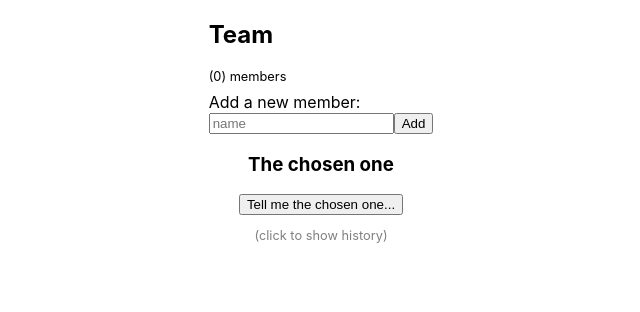
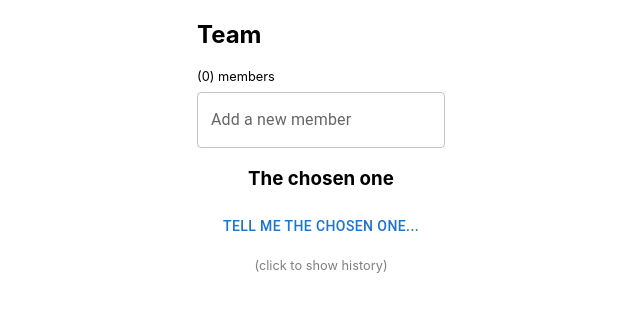
Before and after one commit to dtgoitia/whose-turn-is-it, a React (Create React App) app in the folder webapp/: page / in a window 1280 px wide. Shown: the top 312 px of the page, without its empty margins (319-959 px from the left). Built offline with nearby package versions, Linux system fonts and the light colour scheme; the HTML template or start-up script is replaced by a standard one.

Commit message:
Use MUI input field

```diff
--- a/webapp/src/AddMember.tsx
+++ /dev/null
@@ -1,29 +0,0 @@
-import { Person } from "./domain";
-import { useState } from "react";
-
-interface AddTeamMemberProps {
-  add: (person: Person) => void;
-}
-function AddTeamMember({ add }: AddTeamMemberProps) {
-  const [name, setName] = useState<string>("");
-  function handleNameChange(event: any) {
-    setName(event.target.value);
-  }
-  return (
-    <div>
-      <div>Add a new member:</div>
-      <input
-        type="text"
-        value={name ? name : undefined}
-        placeholder="name"
-        onChange={handleNameChange}
-      />
-      {/* TODO: support ENTER to submit */}
-      <button onClick={() => add(name)} type="submit">
-        Add
-      </button>
-    </div>
-  );
-}
-
-export default AddTeamMember;
--- a/webapp/src/App.tsx
+++ b/webapp/src/App.tsx
@@ -9,14 +9,16 @@ import {
   getMemberWhoWasLessChosen,
 } from "./domain";
 import storage from "./localStorage";
+import styled from "@emotion/styled";
+import { Button } from "@mui/material";
 import { useState } from "react";
-import styled from "styled-components";
 
 const Page = styled.div`
   display: flex;
   flex-flow: column nowrap;
   justify-content: flex-start;
   align-items: center;
+  height: 100vh;
 `;
 
 const ShowHistory = styled.p`
@@ -55,12 +57,12 @@ function App() {
 
       <h3>The chosen one</h3>
       <TheChosenOne person={chosen} />
-      <button
+      <Button
         onSubmit={handleAssignRandomMember}
         onClick={handleAssignRandomMember}
       >
         Tell me the chosen one...
-      </button>
+      </Button>
 
       <ShowHistory onClick={handleShowHideHistory}>
         (click to {showHistory ? "hide" : "show"} history)
--- a/webapp/src/Team.tsx
+++ b/webapp/src/Team.tsx
@@ -1,6 +1,7 @@
-import AddTeamMember from "./AddMember";
 import { Person } from "./domain";
-import styled from "styled-components";
+import styled from "@emotion/styled";
+import { Box, TextField } from "@mui/material";
+import { useState } from "react";
 
 const Count = styled.div`
   font-size: 0.8rem;
@@ -19,12 +20,28 @@ export default function Team({ team, add }: Props) {
   const count = [...team].length;
   const names = [...team].sort().join(", ");
 
+  const [name, setName] = useState<string>("");
+  function handleNameChange(event: any) {
+    setName(event.target.value);
+  }
+  function handleSubmit(event: any) {
+    event.preventDefault(); // Do not refresh page
+    add(name);
+  }
+
   return (
-    <div>
+    <Box component="form" noValidate onSubmit={handleSubmit}>
       <h2>Team</h2>
       <Count>({count}) members</Count>
       <Names>{names}</Names>
-      <AddTeamMember add={add} />
-    </div>
+      <div>
+        <TextField
+          label="Add a new member"
+          value={name ? name : undefined}
+          placeholder="name"
+          onChange={handleNameChange}
+        />
+      </div>
+    </Box>
   );
 }
--- a/webapp/src/TheChosenOne.tsx
+++ b/webapp/src/TheChosenOne.tsx
@@ -1,5 +1,5 @@
 import { Person } from "./domain";
-import styled from "styled-components";
+import styled from "@emotion/styled";
 
 const Name = styled.div`
   font-size: 200px;
```
